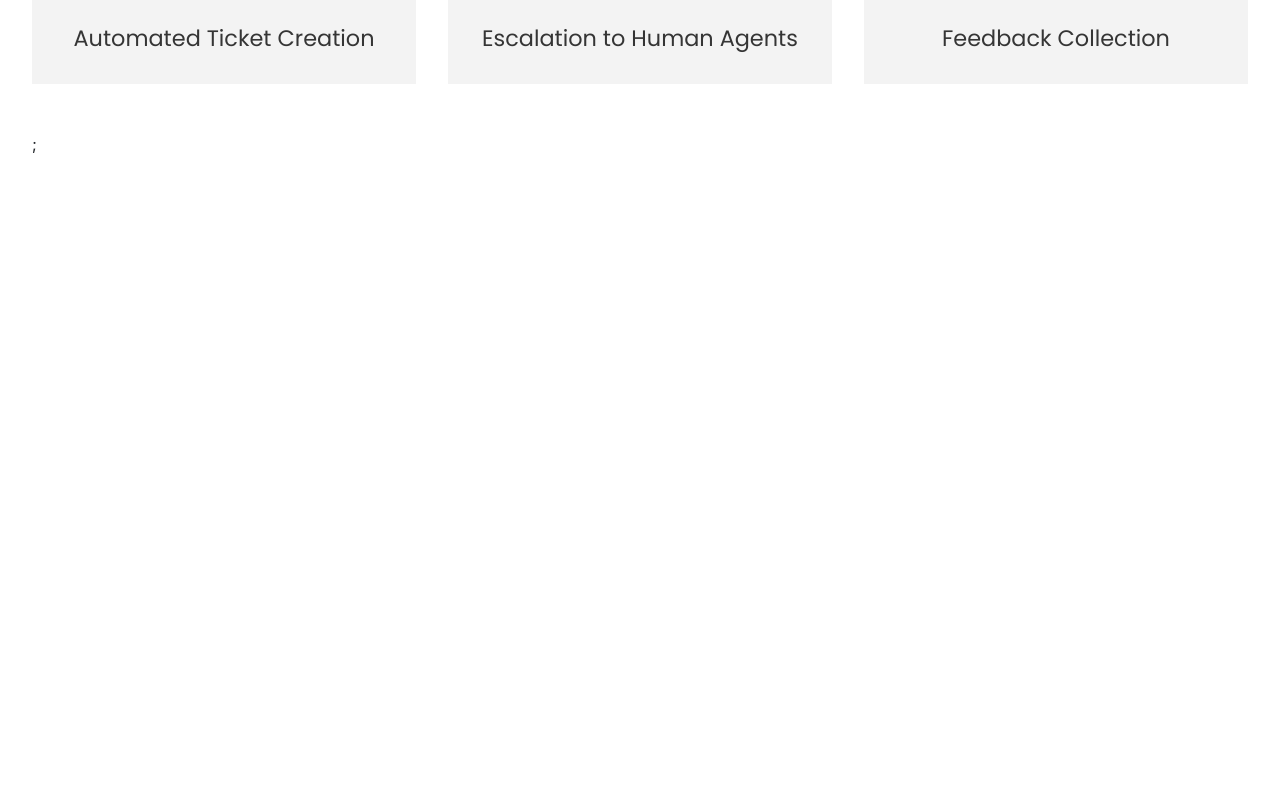
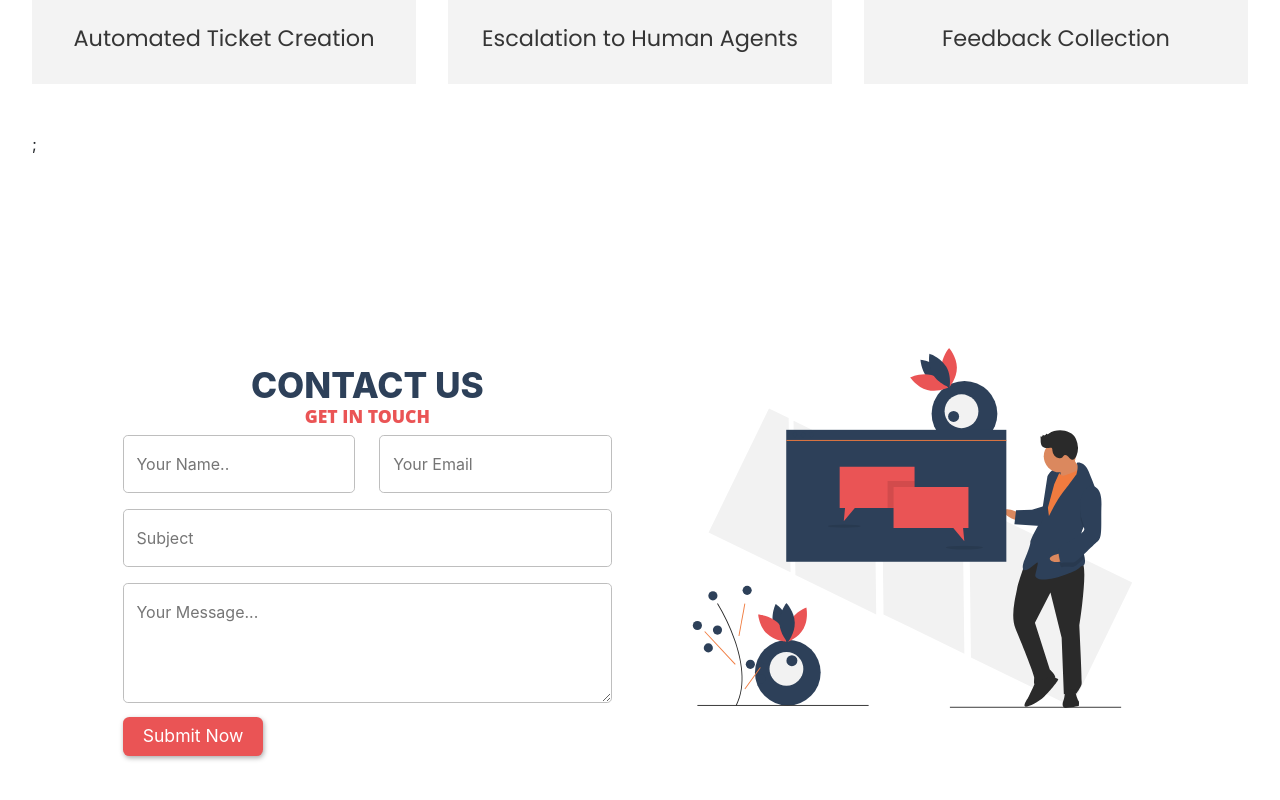
Before and after one commit to Cyriacusifeco/helpbot, a React (Vite) app: page / in a window 1280 px wide. Shown: the part 2357-3157 px from the top of the page. Before the commit the page ends 2593 px from the top, so only its background shows below. Built offline with nearby package versions, Linux system fonts and the light colour scheme.

Commit message:
Contact component

```diff
--- a/src/component/HomePage/Contact/Contact.css
+++ b/src/component/HomePage/Contact/Contact.css
@@ -0,0 +1,26 @@
+@import url(../../../index.css);
+#contact {
+  padding: 7rem 0 6rem;
+  overflow: hidden;
+}
+.contactForm {
+  padding: 1rem;
+}
+.contactForm input,
+.contactForm textarea {
+  width: 100%;
+  margin: 0.5rem 0;
+  padding: 1rem 0.8rem;
+  border-radius: 0.3rem;
+  border: 1px solid #bebebe;
+  color: #000;
+}
+.contactForm input:focus,
+.contactForm textarea:focus {
+  outline: none !important;
+  border: 1px solid var(--color-orange);
+  background-color: var(--color-light-grey);
+}
+.contactForm textarea {
+  height: 120px;
+}
--- a/src/component/HomePage/Contact/Contact.jsx
+++ b/src/component/HomePage/Contact/Contact.jsx
@@ -1,7 +1,52 @@
 import './Contact.css';
+import { Col, Row } from 'react-bootstrap';
+import ContactImg from '../../../assets/hero.svg';
+import Fade from 'react-reveal/Fade';
 
 const Contact = () => {
-  return <section className="contact-section section"></section>;
+  const handleSubmit = (event) => {
+    event.preventDefault();
+    event.target.reset();
+  };
+
+  return (
+    <section className="contact-section section" id="contact">
+      <Col md={10} className="mx-auto">
+        <Row>
+          <Col md={6}>
+            <Fade duration={2000} left>
+              <form onSubmit={handleSubmit} className="contactForm">
+                <h4 className="miniTitle section-header-title">CONTACT US</h4>
+                <h5 className="section-tagline">GET IN TOUCH</h5>
+                <Row>
+                  <Col md={12} lg={6}>
+                    <input placeholder="Your Name.." required type="text" />
+                  </Col>
+                  <Col md={12} lg={6}>
+                    <input placeholder="Your Email" type="email" required />
+                  </Col>
+                  <Col md={12}>
+                    <input placeholder="Subject" type="text" />
+                  </Col>
+                  <Col md={12}>
+                    <textarea placeholder="Your Message..." required></textarea>
+                  </Col>
+                </Row>
+                <button className="btn-1" type="submit">
+                  Submit Now
+                </button>
+              </form>
+            </Fade>
+          </Col>
+          <Col md={6}>
+            <Fade duration={2000} right>
+              <img src={ContactImg} alt="" className="img-fluid" />
+            </Fade>
+          </Col>
+        </Row>
+      </Col>
+    </section>
+  );
 };
 
 export default Contact;
--- a/src/component/HomePage/Home.jsx
+++ b/src/component/HomePage/Home.jsx
@@ -2,6 +2,7 @@ import Header from './Header/Header';
 import Hero from './Hero/Hero';
 import About from './About/About';
 import Features from './Features/Features';
+import Contact from './Contact/Contact';
 
 const Home = () => {
   return (
@@ -11,7 +12,9 @@ const Home = () => {
         <Hero />
         <About />
         <Features />
+        <Contact />
       </main>
+      <footer></footer>
     </>
   );
 };
```
